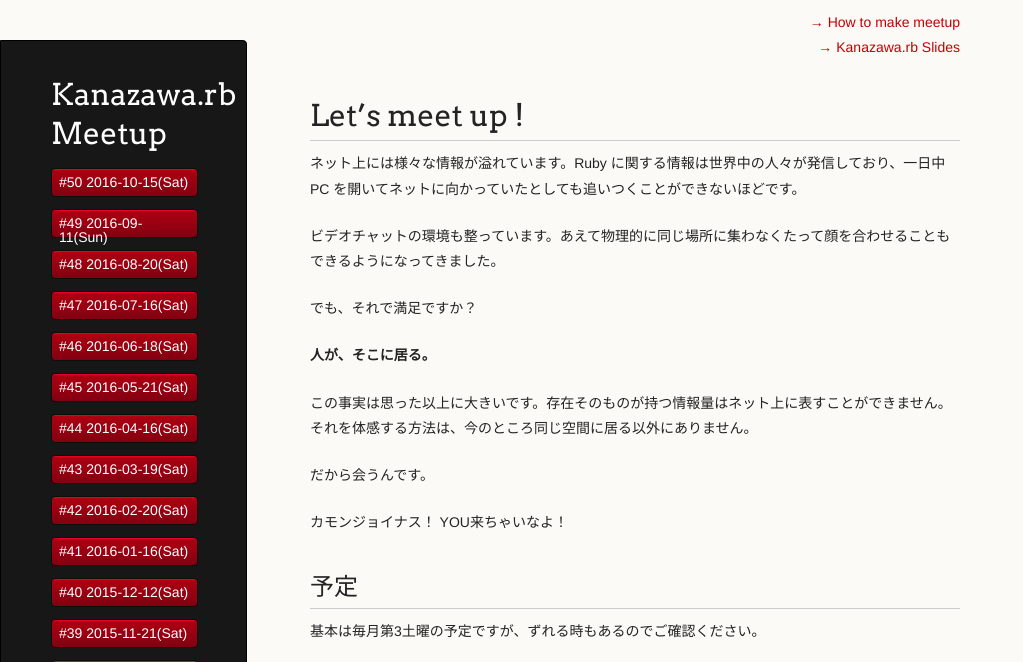
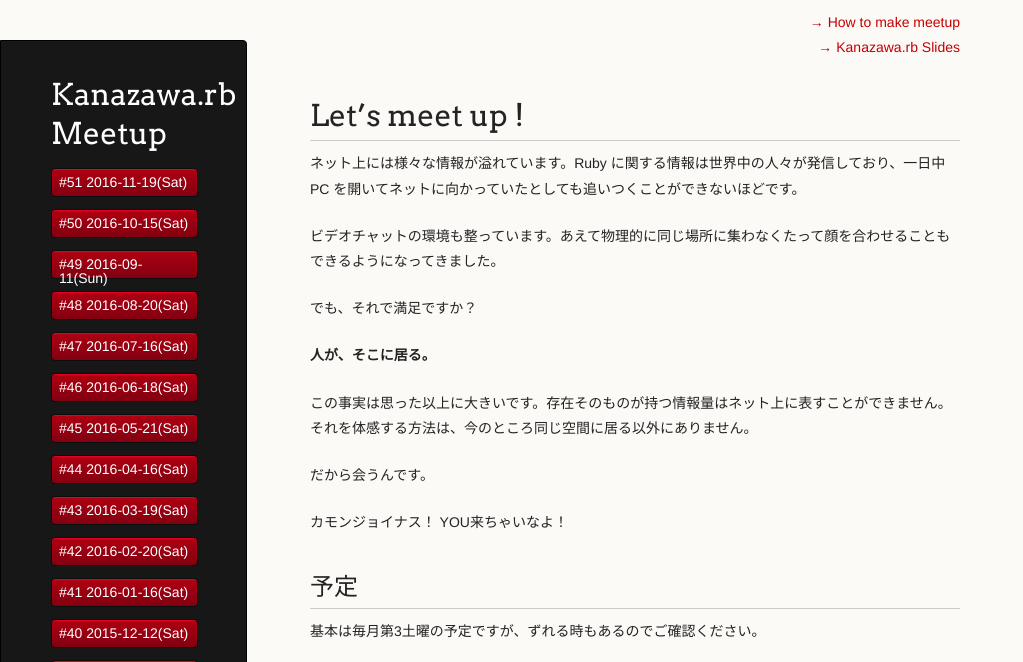
Before and after one commit to kanazawarb/meetup, a Jekyll site: the page built from index.md, in a window 1280 px wide and 900 px high, cut to the strip 0-662 px from the top of the window. Shown: the whole strip, without its empty margins (0-1023 px from the left). Built offline with Jekyll 4.4.1, drawn with Linux system fonts in a browser that asks for light colours.

Commit message:
fix side-bar links

```diff
--- a/_layouts/record.html
+++ b/_layouts/record.html
@@ -20,6 +20,7 @@
         <script async defer src="https://kzrb-slackin.herokuapp.com/slackin.js"></script>
 
         <ul>
+          <li><a href="../51/">#51 2016-11-19(Sat)</a></li>
           <li><a href="../50/">#50 2016-10-15(Sat)</a></li>
           <li><a href="../49/">#49 2016-09-11(Sun)</a></li>
           <li><a href="../48/">#48 2016-08-20(Sat)</a></li>
--- a/_layouts/toplevel.html
+++ b/_layouts/toplevel.html
@@ -20,6 +20,7 @@
         <script async defer src="https://kzrb-slackin.herokuapp.com/slackin.js"></script>
 
         <ul>
+          <li><a href="./51/">#51 2016-11-19(Sat)</a></li>
           <li><a href="./50/">#50 2016-10-15(Sat)</a></li>
           <li><a href="./49/">#49 2016-09-11(Sun)</a></li>
           <li><a href="./48/">#48 2016-08-20(Sat)</a></li>
```
